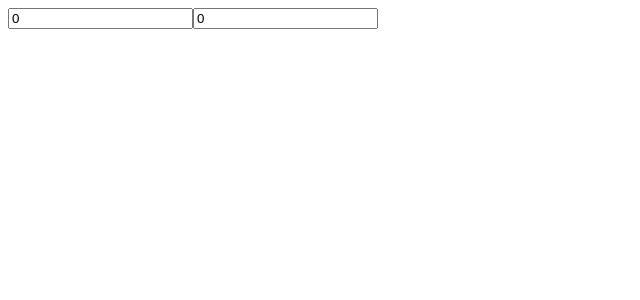
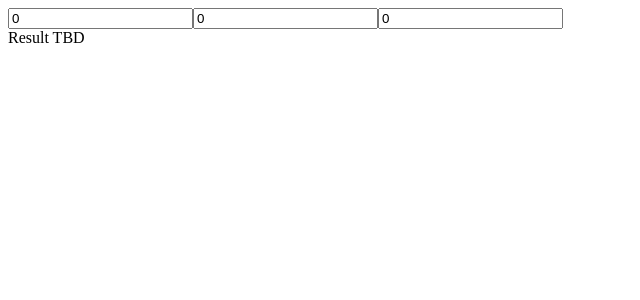
Before and after one commit to leo-generali/investment-calc, a React (Create React App) app: page / in a window 1280 px wide. Shown: the top 300 px of the page, without its empty margins (0-640 px from the left). Built offline with nearby package versions, Linux system fonts and the light colour scheme.

Commit message:
Add interest rate input

```diff
--- a/src/App.js
+++ b/src/App.js
@@ -5,8 +5,10 @@ import React, { Component } from 'react';
 // import { StyleSheet, css } from 'aphrodite/no-important';
 
 // Components
-import InitialInvestment from './components/InitialInvestment';
-import InvestmentYears from './components/InvestmentYears';
+import InitialInvestmentInput from './components/inputs/InitialInvestmentInput';
+import InvestmentYearsInput from './components/inputs/InvestmentYearsInput';
+import InterestRateInput from './components/inputs/InterestRateInput';
+
 import Result from './components/Result';
 
 
@@ -19,48 +21,35 @@ class App extends Component {
   state = {
     initialInvestment: 0,
     investmentYears: 0,
+    interestRate: 0,
     yearlyInvestmentBalance: []
   }
 
-  calculateYearlyInvestments(data) {
-    console.log(data);
-    const initialInvestment = data.initialInvestment;
-    const investmentYears = data.investmentYears;
-    const yearlyInvestmentBalance = [];
-
-    for(let i = 0; i < investmentYears; i++) {
-      yearlyInvestmentBalance.push(initialInvestment);
-    }
-
-    return yearlyInvestmentBalance;
-  }
-
   handleChange(e) {
-    const info = this.state;
-    info[name] = value;
     const value = e.target.value;
     const name = e.target.name;
-    const yearlyInvestmentBalance = this.calculateYearlyInvestments(info);
 
     this.setState({
-      [name]: value,
-      yearlyInvestmentBalance
+      [name]: value
     });
   }
 
   render() {
     return (
       <main>
-        <InitialInvestment
+        <InitialInvestmentInput
           initialInvestment={this.state.initialInvestment}
           handleChange={this.handleChange}
         />
-        <InvestmentYears
+        <InvestmentYearsInput
           investmentYears={this.state.investmentYears}
           handleChange={this.handleChange}
         />
+        <InterestRateInput
+          interestRate={this.state.interestRate}
+          handleChange={this.handleChange}
+        />
         <Result
-          yearlyInvestmentBalance={this.yearlyInvestmentBalance}
         />
       </main>
     );
--- a/src/components/Result.js
+++ b/src/components/Result.js
@@ -3,7 +3,9 @@ import React, { Component } from 'react';
 class InvestmentYears extends Component {
   render() {
     return (
-      <span>{this.props.yearlyInvestmentBalance}</span>
+      <div>
+        Result TBD
+      </div>
     );
   }
 }
--- a/src/components/InitialInvestment.js
+++ b/src/components/inputs/InitialInvestmentInput.js
@@ -1,6 +1,6 @@
 import React, { Component } from 'react';
 
-class InitialInvestment extends Component {
+class InitialInvestmentInput extends Component {
   render() {
     return (
       <input
@@ -14,4 +14,4 @@ class InitialInvestment extends Component {
   }
 }
 
-export default InitialInvestment;
+export default InitialInvestmentInput;
--- /dev/null
+++ b/src/components/inputs/InterestRateInput.js
@@ -0,0 +1,17 @@
+import React, { Component } from 'react';
+
+class InterestRateInput extends Component {
+  render() {
+    return(
+      <input
+        name="interestRate"
+        type="number"
+        placeholder="0"
+        value={this.props.interestRate}
+        onChange={(e) => this.props.handleChange(e)}
+      />
+    );
+  }
+}
+
+export default InterestRateInput;
--- a/src/components/InvestmentYears.js
+++ b/src/components/inputs/InvestmentYearsInput.js
@@ -1,6 +1,6 @@
 import React, { Component } from 'react';
 
-class InvestmentYears extends Component {
+class InvestmentYearsInput extends Component {
   render() {
     return(
       <input
@@ -14,4 +14,4 @@ class InvestmentYears extends Component {
   }
 }
 
-export default InvestmentYears;
+export default InvestmentYearsInput;
```
